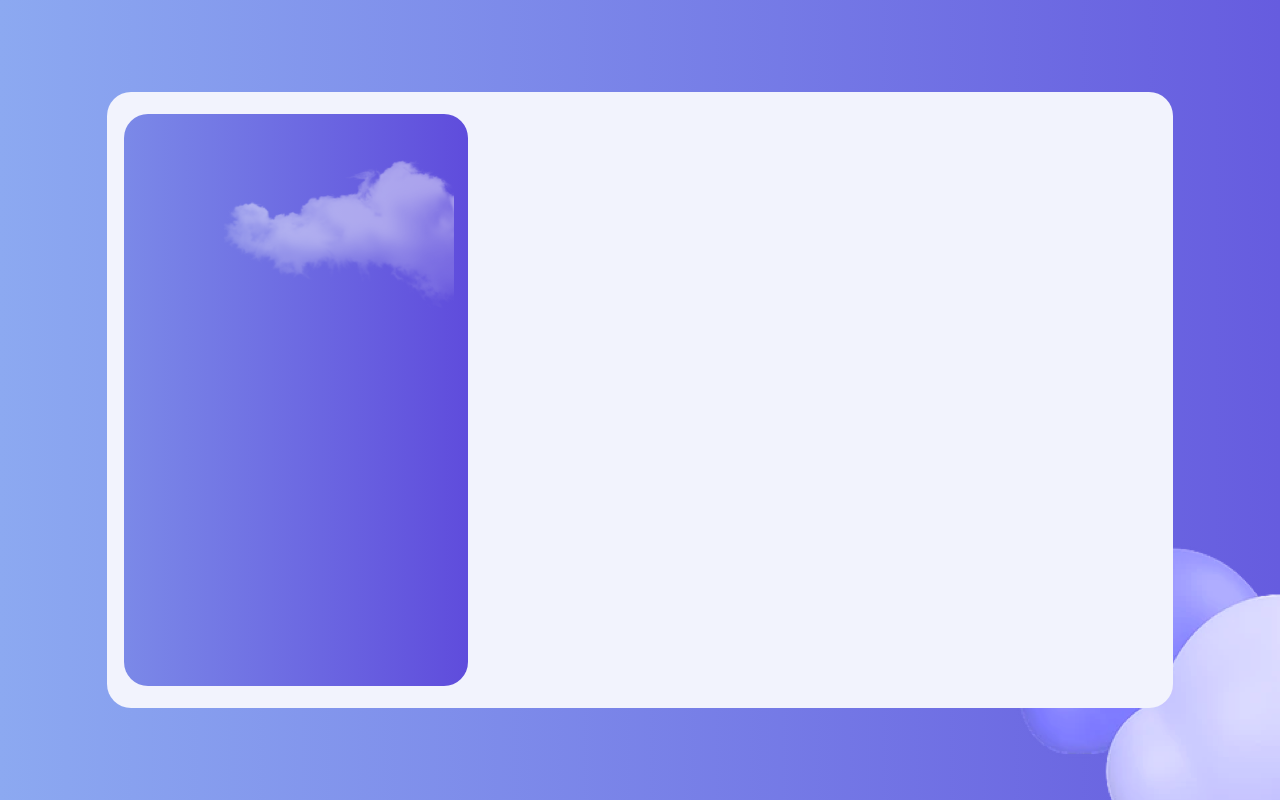
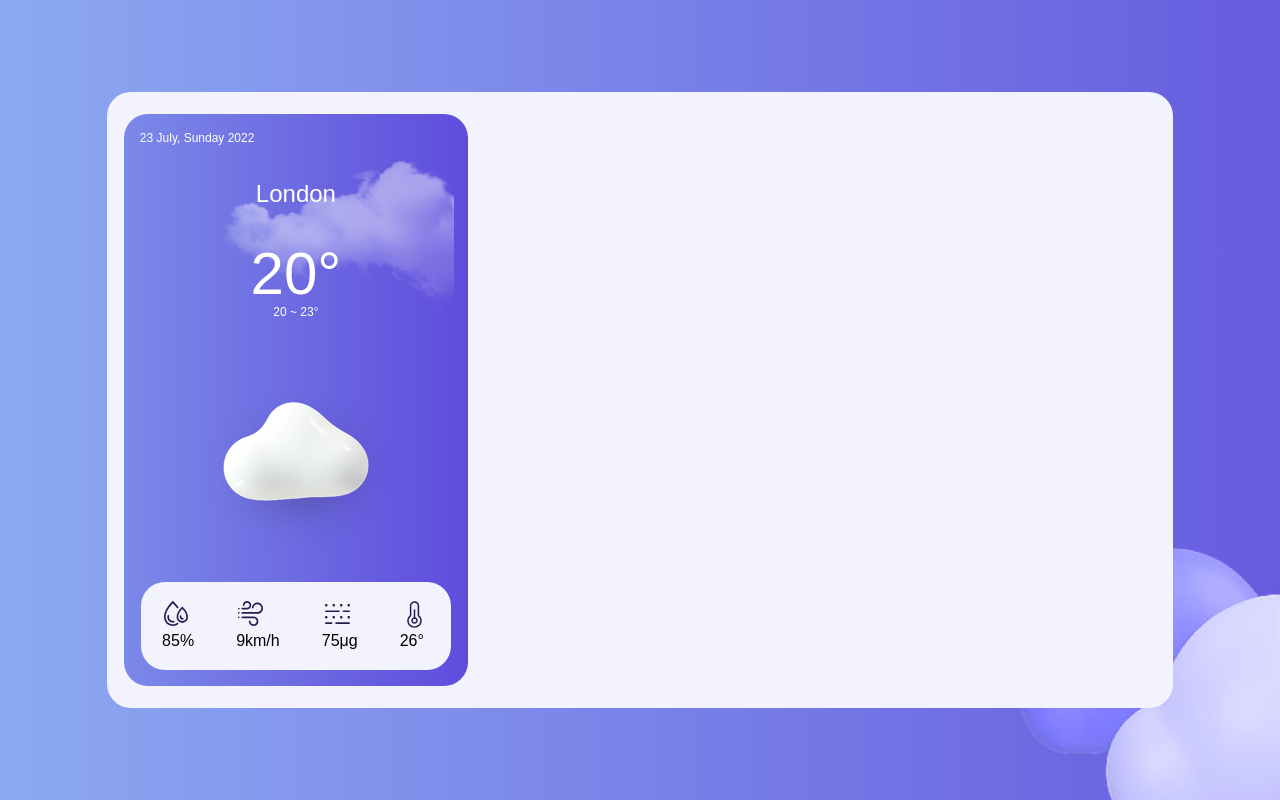
Before and after one commit to xiaobao26/Weather-APP, a React (Create React App) app in the folder weather-app/: page / in a window 1280 px wide. Built offline with nearby package versions, Linux system fonts and the light colour scheme.

Commit message:
refactor: extract 'Date', 'CityName', 'WeatherIcon', 'Temperature', 'TemperatureRange' into Global folder

```diff
--- a/weather-app/src/components/components/components/CurCity/CurCity.jsx
+++ b/weather-app/src/components/components/components/CurCity/CurCity.jsx
@@ -1,11 +1,61 @@
 import React from 'react';
-import curBg from '../../../../assets/background/Cloudy_day_background.png'
+import curBg from '../../../../assets/background/Cloudy_day_background.png';
+import { Date } from '../../../../global/Date/Date';
+import { CityName } from '../../../../global/CityName/CityName';
+import { Temperature } from '../../../../global/Temperature/Temperature';
+import { TemperatureRange } from '../../../../global/TemperatureRange/TemperatureRange';
+import { WeatherIcon } from '../../../../global/WeatherIcon/WeatherIcon';
+import Icon from '../../../../assets/weather_icon/Cloudy.png';
+import humidityIcon from '../../../../assets/meta_icon/humidity.svg';
+import pmIcon from '../../../../assets/meta_icon/PM2.5.svg';
+import somatosensoryTemperatureIcon from '../../../../assets/meta_icon/Somatosensory_temperature.svg';
+import speedIcon from '../../../../assets/meta_icon/wind_speed.svg';
 
 export const CurCity = () => {
+    const moke = {
+        date: '23 July, Sunday 2022',
+        cityname: 'London',
+        temperature: '20°',
+        range: '20 ~ 23°',
+        humanity: '85%',
+        speed: '9km/h',
+        pm2_5: '75',
+        flee_like: '26°',
+        icon: Icon,
+    }
 
     return (
-        <div className="col-span-2-3 row-span-2-5 rounded-3xl bg-gradient-to-r from-cur-sky to-cur-floor relative">
-            <img src={curBg} alt="background image absolute" />
+        <div className="col-span-2-3 row-span-2-5 relative flex flex-col rounded-3xl bg-gradient-to-r from-cur-sky to-cur-floor ">
+            <img className='absolute' src={curBg} alt="background image absolute" />
+            <Date date={moke.date}/>
+
+            <div className='relative w-full h-full flex flex-col justify-around items-center z-10 text-white'>
+                <CityName cityName={moke.cityname}/>
+                <div className='flex flex-col w-full items-center justify-center'>
+                    <Temperature temperature={moke.temperature}/>
+                    <TemperatureRange range={moke.range} />
+                </div>
+                <WeatherIcon iconURL={moke.icon} />
+
+                <div className="infos flex items-center justify-around w-7/8 h-1/6 rounded-3xl" style={{backgroundColor: '#F2F3FD'}}>
+                    <div className="info">
+                        <img src={humidityIcon} alt="humanity icon" />
+                        <div className='text-black'>{moke.humanity}</div>
+                    </div>
+                    <div className="info">
+                        <img src={speedIcon} alt="humanity icon" />
+                        <div className='text-black'>{moke.speed}</div>
+                    </div>
+                    <div className="info">
+                        <img src={pmIcon} alt="humanity icon" />
+                        <div className='text-black'>{moke.pm2_5}&mu;g</div>
+                    </div>
+                    <div className="info">
+                        <img src={somatosensoryTemperatureIcon} alt="humanity icon" />
+                        <div className='text-black'>{moke.flee_like}</div>
+                    </div>
+                </div>
+            </div>
         </div>
     );
 };
--- /dev/null
+++ b/weather-app/src/global/CityName/CityName.jsx
@@ -0,0 +1,9 @@
+import React from 'react'
+
+export const CityName = ({ cityName }) => {
+    return (
+        <h1 className='font-medium text-2xl'>
+            {cityName}
+        </h1>
+    )
+}
--- /dev/null
+++ b/weather-app/src/global/Date/Date.jsx
@@ -0,0 +1,9 @@
+import React from 'react'
+
+export const Date = ({ date }) => {
+    return (
+        <h5 className='font-thin text-xs relative text-white p-4 '>
+            {date}
+        </h5>
+    )
+}
--- /dev/null
+++ b/weather-app/src/global/Temperature/Temperature.jsx
@@ -0,0 +1,9 @@
+import React from 'react'
+
+export const Temperature = ({ temperature }) => {
+    return (
+        <div className='text-6xl font-normal'>
+            {temperature}
+        </div>
+    )
+}
--- /dev/null
+++ b/weather-app/src/global/TemperatureRange/TemperatureRange.jsx
@@ -0,0 +1,9 @@
+import React from 'react'
+
+export const TemperatureRange = ({ range }) => {
+    return (
+        <div className='text-xs'>
+            {range}
+        </div>
+    )
+}
--- /dev/null
+++ b/weather-app/src/global/WeatherIcon/WeatherIcon.jsx
@@ -0,0 +1,7 @@
+import React from 'react';
+
+export const WeatherIcon = ({ iconURL }) => {
+    return (
+        <img src={iconURL} alt="weather icon" />
+    )
+}
--- a/weather-app/tailwind.config.js
+++ b/weather-app/tailwind.config.js
@@ -6,6 +6,9 @@ module.exports = {
       'alimama': ['AlimamaFangYuanTiVF-Square', 'sans-serif'],
     },
     extend: {
+      width: {
+        '7/8': '90%',
+      },
       colors: {
         'sky': '#8CA9F1',
         'floor': '#665CDF',
@@ -19,7 +22,7 @@ module.exports = {
       },
       gridTemplateRows: {
         'container': '0.6fr repeat(4, minmax(0, 1fr)) 0.6fr',
-        'card': '0.15fr repeat(4, minmax(0, 1fr)) 0.15fr'
+        'card': '0.15fr repeat(4, minmax(0, 1fr)) 0.15fr',
       },
       gridColumn: {
         'span-2-7': '2 / span 6',
```
